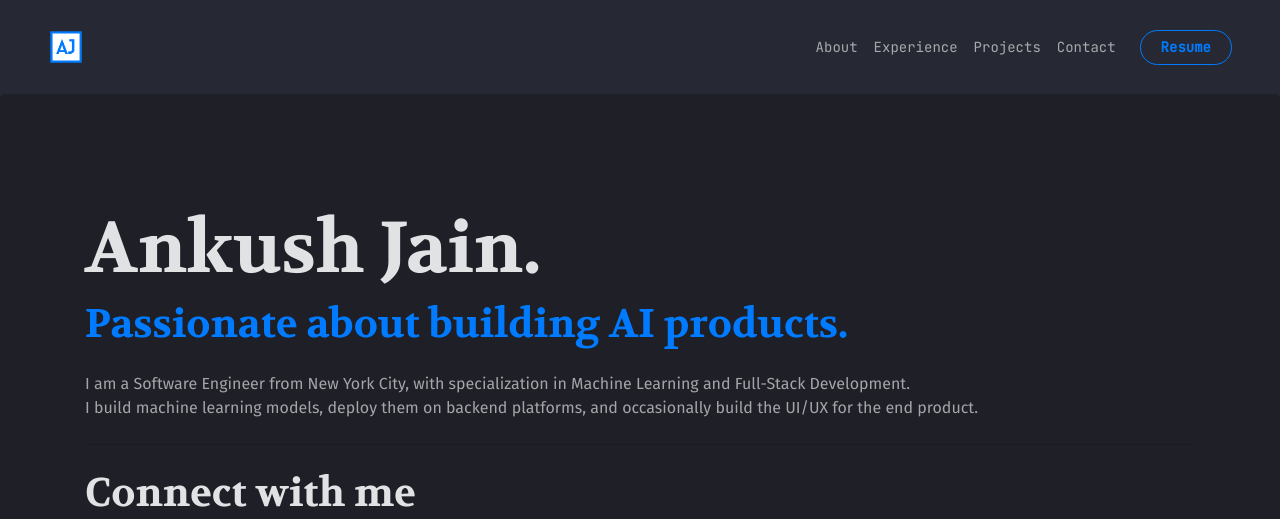
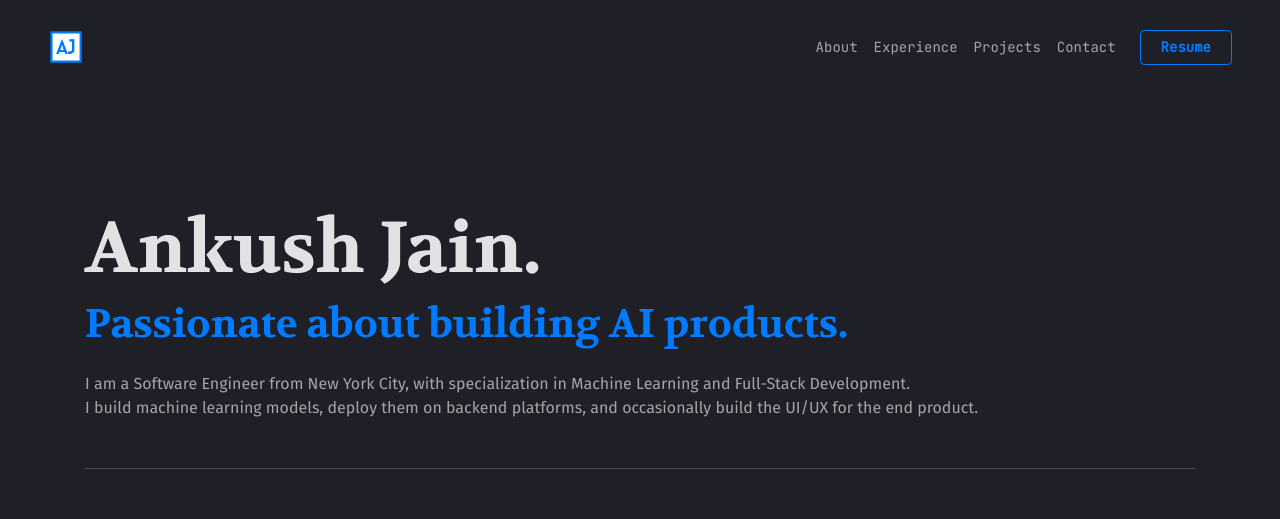
Before and after one commit to ankushjain2001/ankushjain2001.github.io, a plain HTML site: page index.html in a window 1280 px wide. Shown: the top 519 px of the page. Drawn offline with nearby package versions, Linux system fonts and the light colour scheme.

Commit message:
Jumbotron height increased

```diff
--- a/css/style.css
+++ b/css/style.css
@@ -29,20 +29,25 @@ html {
 body {
   font-family: 'FiraSans';
   font-size: 1em;
-  background-color: #262833;
+  background-color: #1e1f27;
   color: rgba(255, 255, 255, 0.87);
 }
 
 .jumbotron{
   background-color: #1e1f27;
+  height: 100vh;
 }
 
 .bg-main{
-  background-color: #262833;
+  background-color: #1e1f27;
 }
 
 .btn{
   border-radius: 50px;
+}
+
+.resume-btn{
+  border-radius: 0.3em;
 }
 
 .nav-link{
@@ -71,6 +76,10 @@ body {
 .dark-sub-text{
   /* color: #212529b6 */
   color: rgba(255, 255, 255, 0.60);
+}
+
+hr{
+  border-top: 1px solid rgba(255, 255, 255, 0.2);
 }
 
 .connect-mail{
--- a/index.html
+++ b/index.html
@@ -48,7 +48,7 @@
                         <a class="nav-link p-2" href="#contact">Contact</a>
                     </li>
                 </ul>
-                <a class="btn btn-outline-primary mono-font ml-md-3" target="_blank" href=""><b class="px-2">Resume</b></a>
+                <a class="btn btn-outline-primary mono-font resume-btn ml-md-3" target="_blank" href=""><b class="px-2">Resume</b></a>
             </div>
         </nav>
 
@@ -60,7 +60,7 @@
                 <p class="mb-sm-0 dark-sub-text">I am a Software Engineer from New York City, with specialization in Machine Learning and Full-Stack Development.</p>
                 <p class="dark-sub-text">I build machine learning models, deploy them on backend platforms, and occasionally build the UI/UX for the end product.</p>
 
-                <hr class="my-4">
+                <hr class="my-5">
 
                 <div class="row">
                     <div class="col">
```
